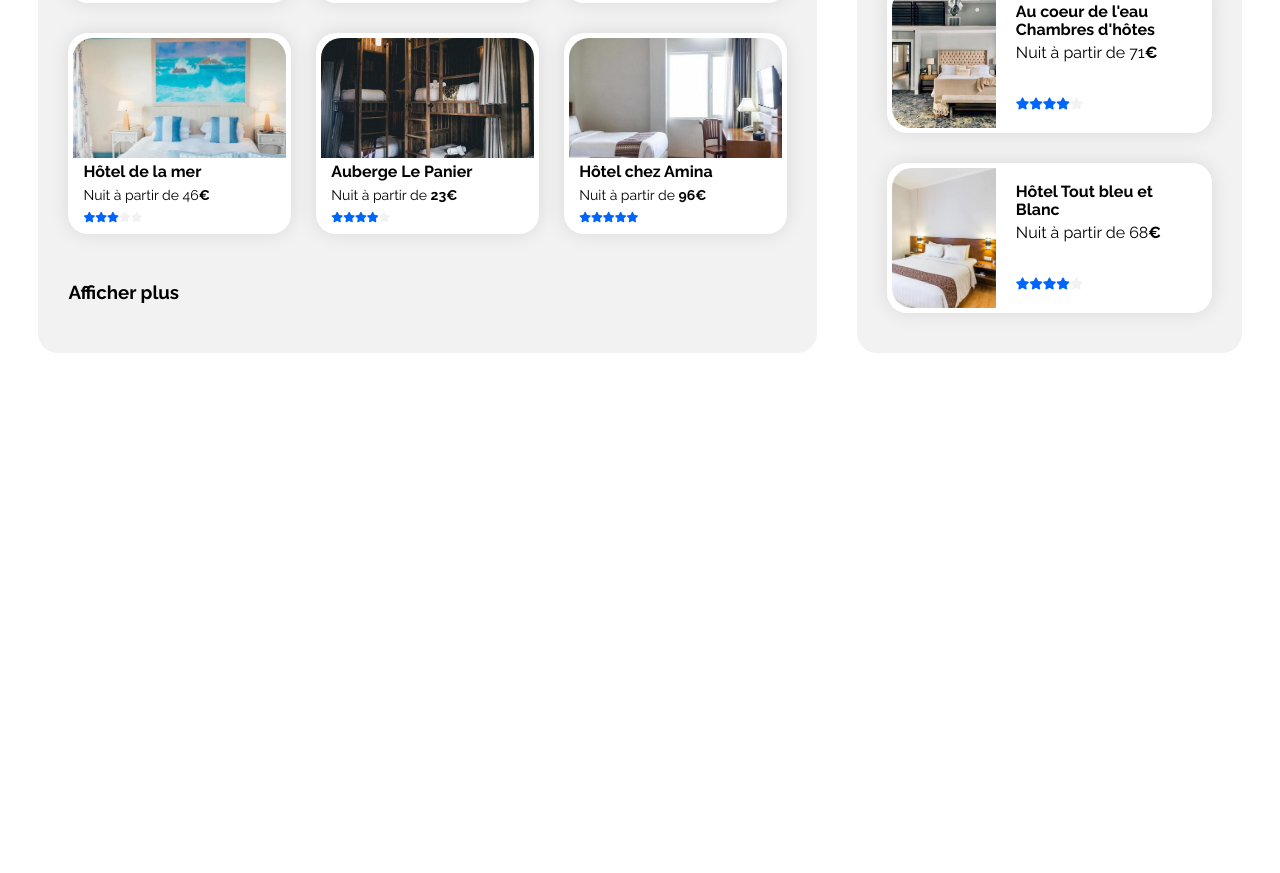
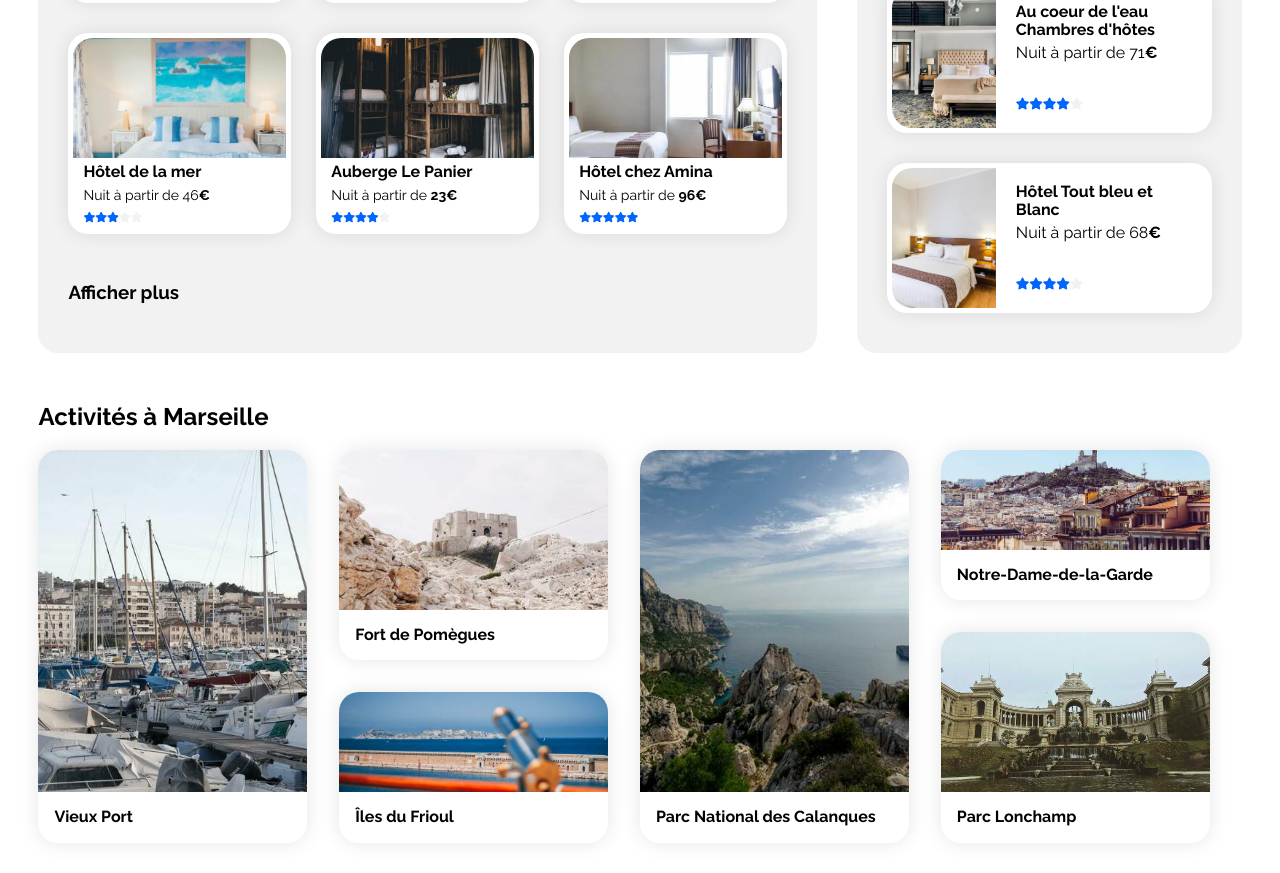
Before and after one commit to Nabil-Y/NabilYassine_2_29012022, a plain HTML site: page index.html in a window 1280 px wide. Shown: the part 781-1654 px from the top of the page. Before the commit the page ends 1134 px from the top, so only its background shows below. Drawn offline with Linux system fonts and the light colour scheme.

Commit message:
Add Activité Section

```diff
--- a/css/style.css
+++ b/css/style.css
@@ -46,7 +46,6 @@ img {
 }
 
 a {
-    display: block;
     color: inherit;
     text-decoration: none;
 }
@@ -302,7 +301,7 @@ aside :last-child {
     border-top-left-radius: 20px;
     border-bottom-left-radius: 20px;
     width: 33%;
-    aspect-ratio: 1;
+    aspect-ratio: 1 / 1;
     min-height: 140px;
 }
 
@@ -327,6 +326,64 @@ aside :last-child {
 
 
 /* 7 - Section: Activités */
+
+#activites {
+    padding: 30px 0;
+}
+
+#activites img {
+    border-top-left-radius: 20px;
+    border-top-right-radius: 20px;
+    max-height: 350px;
+    object-fit: cover;
+}
+
+#activites h4 {
+    padding: 16px;
+    margin: 0;
+}
+
+.activites-container {
+    display: flex;
+    justify-content: space-between;
+    align-items: stretch;
+}
+
+.activites-column {
+    width: 25%;
+    margin-right: 32px;
+}
+
+.activites-column :last-child {
+    margin-bottom: 0;
+}
+
+.activites-card {
+    max-height: 400px;
+    margin-bottom: 32px;
+    border-radius: 20px;
+    box-shadow: var(--shadow);
+}
+
+.ac1, .ac4 {
+    height: 100%;
+}
+
+.ac1 img, .ac4 img {
+    height: 87%;
+}
+
+.ac2 img, .ac6 img {
+    height: 160px;
+    width: 100%;
+}
+
+.ac3 img, .ac5 img {
+    height: 100px;
+    width: 100%;
+}
+
+
 
 
 /* 8 - Footer */
@@ -371,6 +428,22 @@ aside :last-child {
         border-top-right-radius: 20px;
         height: 100px;
         width: 100%;
+    }
+
+    /* Tablette - Section: Activités */
+
+    .activites-container {
+        flex-wrap: wrap;
+    }
+
+    .activites-column {
+        order: 1;
+        width: 45%;
+        margin-bottom: 32px;
+    }
+
+    .column3 {
+        order: 2;
     }
 
 }
@@ -486,4 +559,32 @@ aside :last-child {
         max-height: 140px;
     }
 
+    /* Mobile - Section: Activités */
+
+    #activites {
+        padding: 0;
+    }
+
+    .activites-column {
+        order: 1;
+        width: 100%;
+        margin-right: 0;
+        margin-bottom: 32px;
+    }
+
+    .ac1 img,
+    .ac2 img,
+    .ac3 img,
+    .ac4 img,
+    .ac5 img,
+    .ac6 img {
+        height: 100%;
+        width: 100%;
+        aspect-ratio: 2 / 1;
+    }
+
+    .ac1, .ac4 {
+        height: auto;
+    }
+
 }
--- a/index.html
+++ b/index.html
@@ -119,7 +119,7 @@
 
                 </div>
 
-                <a href="#"><h3>Afficher plus<h3></a>
+                <a href="#"><h3>Afficher plus</h3></a>
 
             </div>
             <aside>
@@ -176,6 +176,63 @@
             </aside>
         </section>
 
+        <section id="activites">
+            <h2>Activités à Marseille</h2>
+
+            <div class="activites-container">
+
+                <div class="activites-column">
+                    <a href="#">
+                        <div class="activites-card ac1">
+                            <img src="./images/activites/4_small/reno-laithienne-QUgJhdY5Fyk-unsplash.jpg" alt="Photo du quartier du Vieux Port">
+                            <h4>Vieux Port</h4>
+                        </div>
+                    </a>
+                </div>
+
+                <div class="activites-column">
+                    <div class="activites-card ac2">
+                        <a href="#">
+                            <img src="./images/activites/4_small/paul-hermann-QFTrLdQIRhI-unsplash.jpg" alt="Photo du fort de Pomègues">
+                            <h4>Fort de Pomègues</h4>
+                        </a>
+                    </div>
+                    <div class="activites-card ac3">
+                        <a href="#">
+                            <img src="./images/activites/4_small/kevin-hikari-rV_Qd1l-VXg-unsplash.jpg" alt="Plage des îles du Frioul">
+                            <h4>Îles du Frioul</h4>
+                        </a>
+                    </div>
+                </div>
+
+                <div class="activites-column column3">
+                    <div class="activites-card ac4">
+                        <a href="#">
+                            <img src="./images/activites/4_small/kilyan-sockalingum-NR8-cBCN3aI-unsplash.jpg" alt="Photo du Parc National des Calanques">
+                            <h4>Parc National des Calanques</h4>
+                        </a>
+                    </div>
+                </div>
+
+                <div class="activites-column">
+                    <div class="activites-card ac5">
+                        <a href="#">
+                            <img src="./images/activites/4_small/florian-wehde-xW9e8gdotxI-unsplash.jpg" alt="Photo de Notre-Dame-de-la-Garde">
+                            <h4>Notre-Dame-de-la-Garde</h4>
+                        </a>
+                    </div>
+                    <div class="activites-card ac6">
+                        <a href="#">
+                            <img src="./images/activites/4_small/lena-paulin-wH2-EJoDcV0-unsplash.jpg" alt="Photo du Parc Longchamp">
+                            <h4>Parc Lonchamp</h4>
+                        </a>
+                    </div>
+                </div>
+
+            </div>
+
+        </section>
+
     </main>
 
 </html>
```
